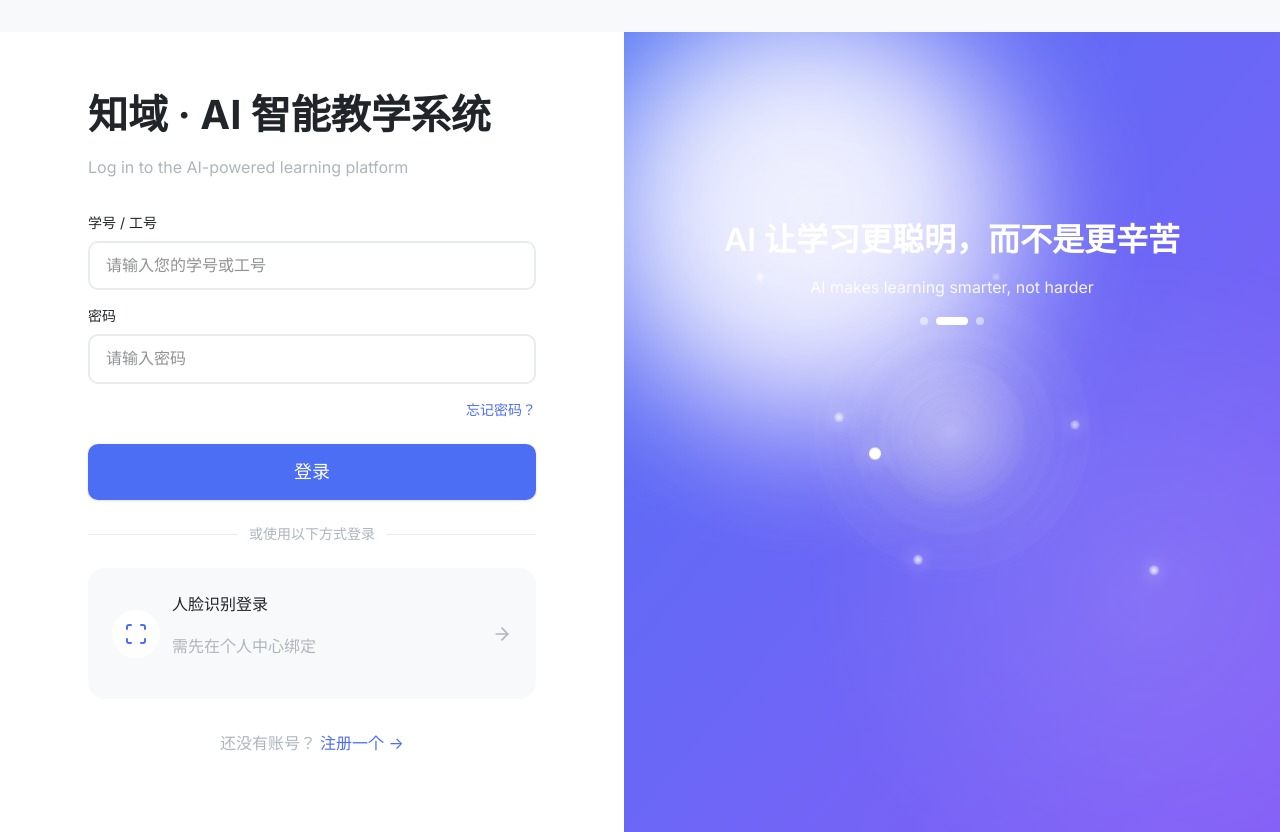
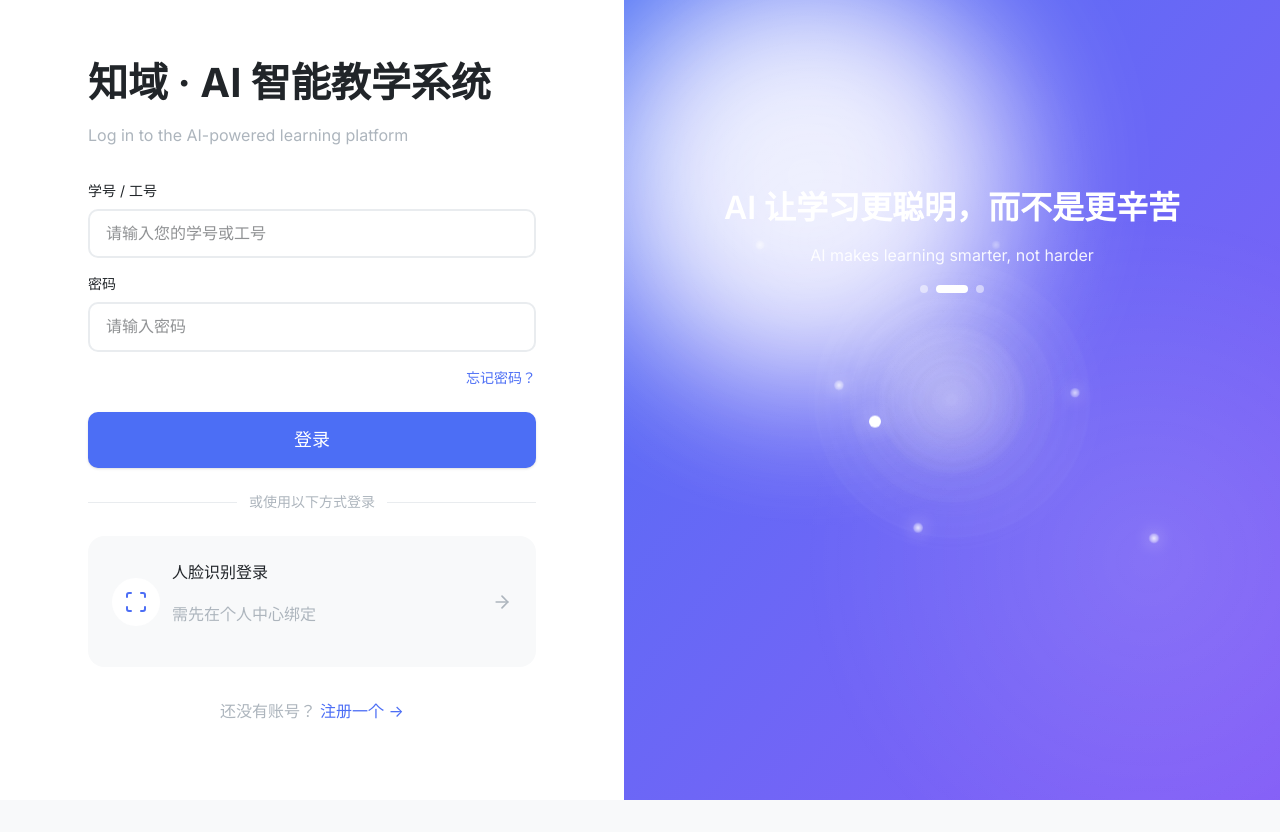
Before and after one commit to Si-vigilante/AI-Online-Learning-System, a React (Vite) app: page / in a window 1280 px wide. After the commit the page ends 800 px from the top, so only its background shows below. Built offline with nearby package versions, Linux system fonts and the light colour scheme; no server answers.

Commit message:
顶部边距调整

```diff
--- a/src/index.css
+++ b/src/index.css
@@ -2550,7 +2550,7 @@ small {
 /* Page transition for smoother page switches */
 .page-shell {
   position: relative;
-  padding-top: 32px;
+  padding-top: 0;
 }
 
 .page-transition {
```
Also changed, not shown: 6 other files (tests, documents, lock files or other folders).
